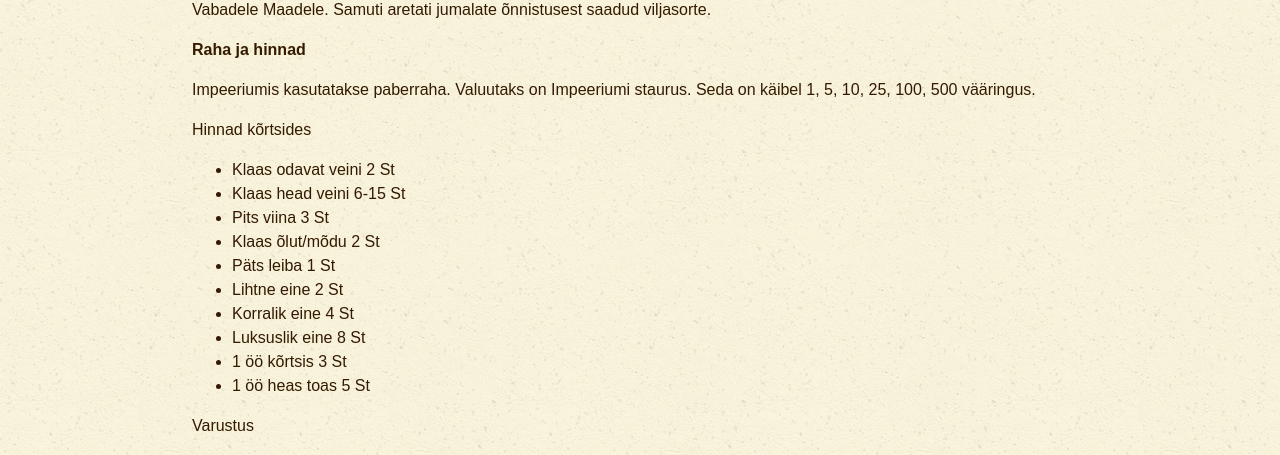
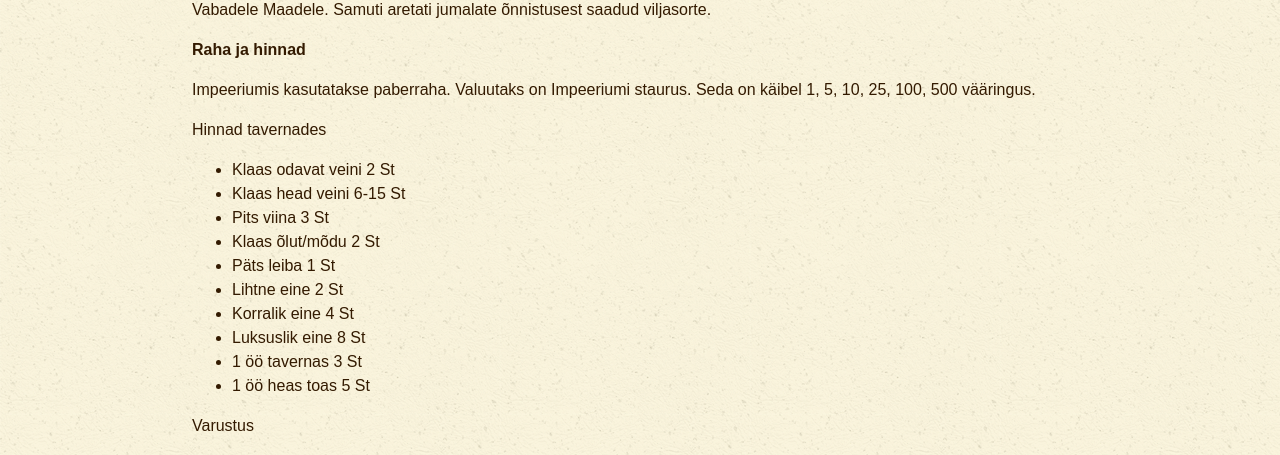
Before and after one commit to karavanlarp/karavanlarp.github.io, a Jekyll site: the page built from est/world/leonte.md, in a window 1280 px wide and 900 px high, scrolled down 9947 px. Shown: the part 139-594 px from the top of the window. Built offline with Jekyll 4.4.1, drawn with Linux system fonts in a browser that asks for light colours; some web fonts are replaced.

Commit message:
text fix

```diff
--- a/est/world/leonte.md
+++ b/est/world/leonte.md
@@ -243,7 +243,7 @@ Kui alentid Alentumilt lahkusid, võtsid nad endaga kaasa tomatid, kartulid, kak
 
 Impeeriumis kasutatakse paberraha. Valuutaks on Impeeriumi staurus. Seda on käibel 1, 5, 10, 25, 100, 500 vääringus.
 
-Hinnad kõrtsides
+Hinnad tavernades
 * Klaas odavat veini    2 St
 * Klaas head veini    6-15 St
 * Pits viina        3 St
@@ -252,7 +252,7 @@ Hinnad kõrtsides
 * Lihtne eine        2 St
 * Korralik eine        4 St
 * Luksuslik eine        8 St
-* 1 öö kõrtsis        3 St
+* 1 öö tavernas        3 St
 * 1 öö heas toas    5 St
 
 Varustus
```
